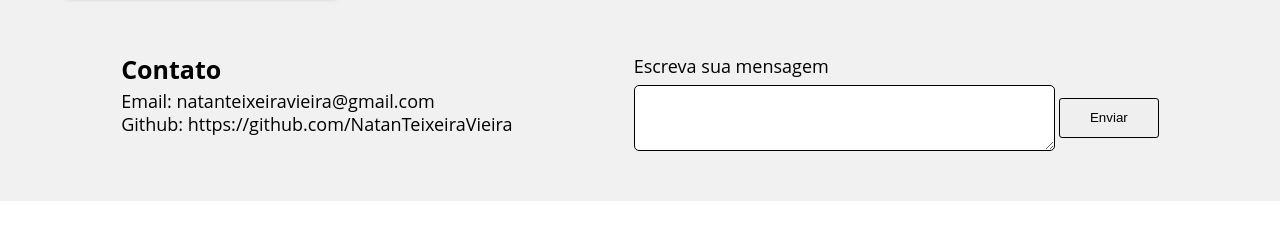
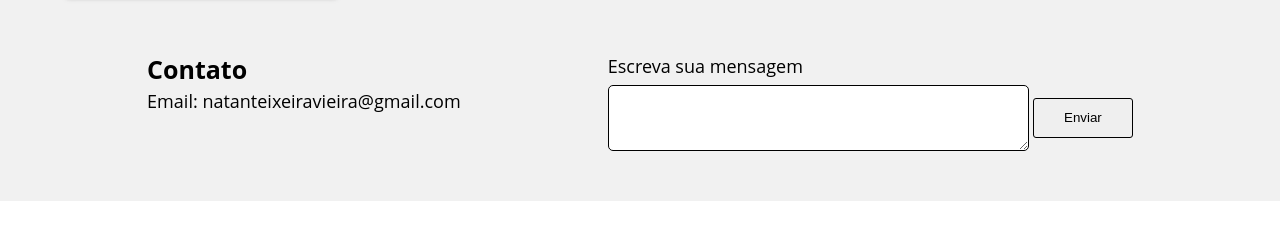
Before and after one commit to NatanTeixeiraVieira/Curriculo, a plain HTML site: page index.html in a window 1280 px wide. Shown: the part 2485-2714 px from the top of the page. Drawn offline with Linux system fonts and the light colour scheme.

Commit message:
arrumando os contatos

```diff
--- a/index.html
+++ b/index.html
@@ -216,7 +216,8 @@
                 </li>
 
                 <li class="cursos_item">
-                    <a href="https://cursos.alura.com.br/certificate/natan-teixeira-vieira/react-js" class="cursos_itens">
+                    <a href="https://cursos.alura.com.br/certificate/natan-teixeira-vieira/react-js"
+                        class="cursos_itens">
                         <div>
                             <img src="https://www.alura.com.br/assets/api/cursos/react-js.svg"
                                 alt="Logo do curso de React parte 1">
@@ -294,9 +295,6 @@
                     <h3 class="contato_titulo">Contato</h3>
                     <ul class="contato_lista">
                         <li>Email: natanteixeiravieira@gmail.com</li>
-                        <li>Github: <a
-                                href="https://github.com/NatanTeixeiraVieira">https://github.com/NatanTeixeiraVieira</a>
-                        </li>
                     </ul>
                 </div>
                 <form>
```
